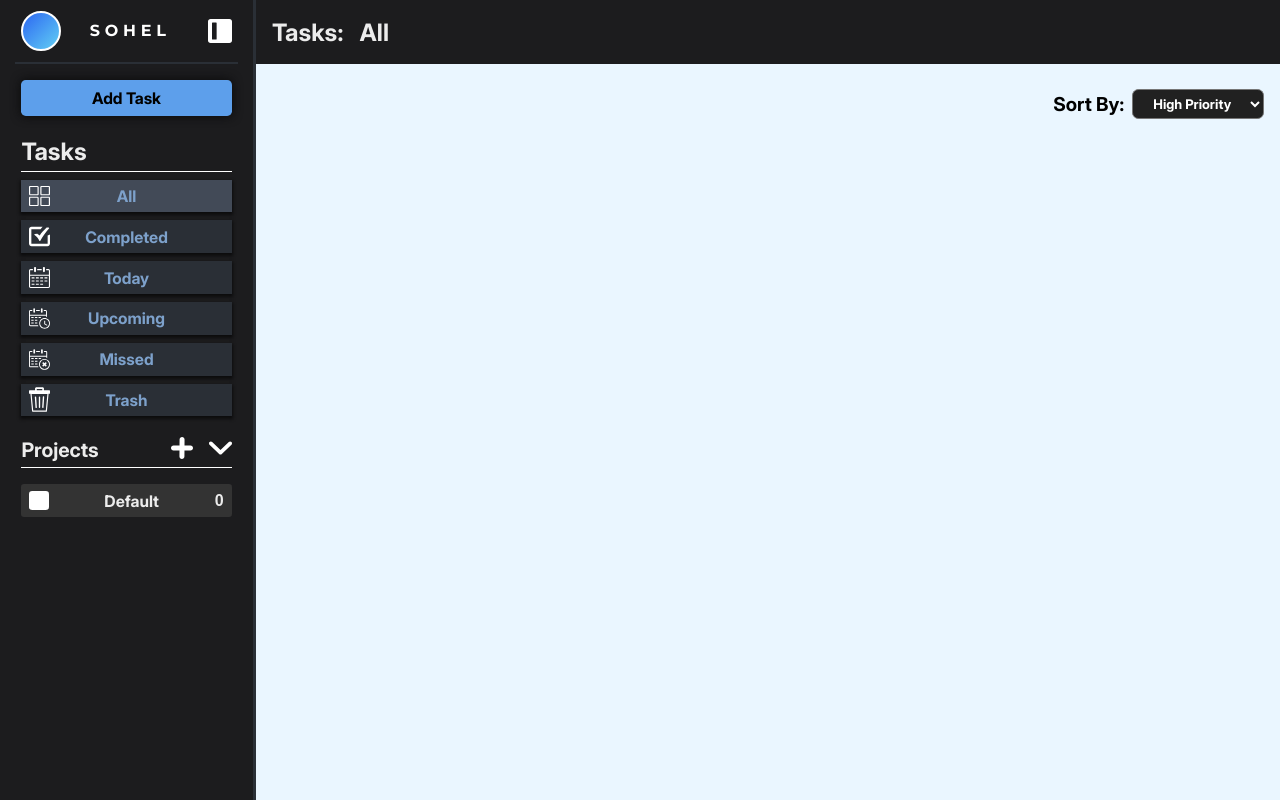
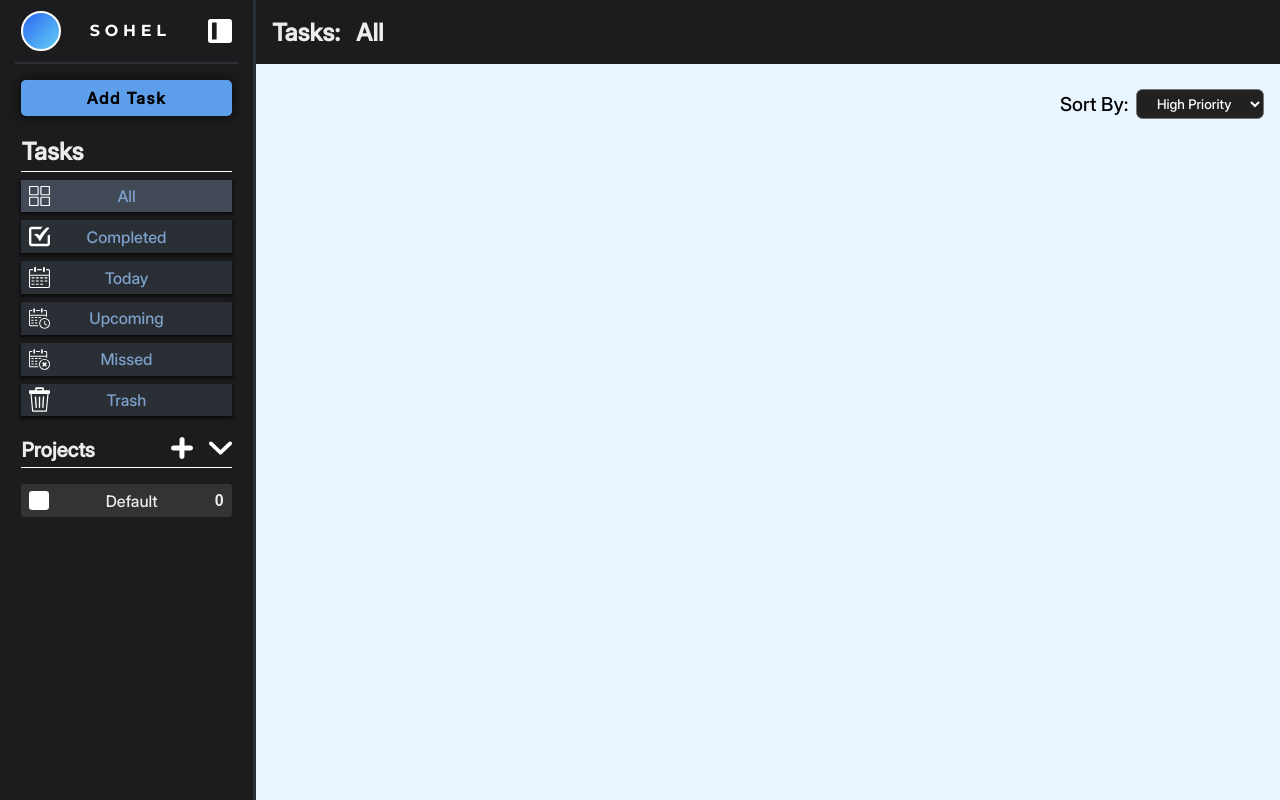
Before and after one commit to 5OH3L/Todo-list, a website built with webpack: page src/templates/template.html in a window 1280 px wide. Built offline with nearby package versions, Linux system fonts and the light colour scheme.

Commit message:
Reduce font-weight of some texts & increase add task text letter spacing

```diff
--- a/src/styles/style.css
+++ b/src/styles/style.css
@@ -5,8 +5,8 @@
 }
 
 @font-face {
-    font-family: 'inter-bold';
-    src: url("../fonts/inter/Inter_28pt-Bold.ttf")
+    font-family: 'inter-medium';
+    src: url("../fonts/inter/Inter_28pt-Medium.ttf")
 }
 
 @font-face {
@@ -30,7 +30,7 @@
     --primary-background-color: #1C1C1E;
     --sidebar-padding: 0 0.4rem;
     --primary-text-color: #ECECEC;
-    --primary-font-family: 'inter-bold', 'Trebuchet MS', 'Lucida Sans Unicode', 'Lucida Grande', 'Lucida Sans', Arial, sans-serif;
+    --primary-font-family: 'inter-medium', 'Trebuchet MS', 'Lucida Sans Unicode', 'Lucida Grande', 'Lucida Sans', Arial, sans-serif;
     --secondary-font-family: 'montserrat-bold', 'Trebuchet MS', 'Lucida Sans Unicode', 'Lucida Grande', 'Lucida Sans', Arial, sans-serif;
     --tertiary-font-family: 'inter-regular', 'Trebuchet MS', 'Lucida Sans Unicode', 'Lucida Grande', 'Lucida Sans', Arial, sans-serif;
     --quaternary-font-family: Roboto, 'Trebuchet MS', 'Lucida Sans Unicode', 'Lucida Grande', 'Lucida Sans', Arial, sans-serif;
@@ -227,8 +227,9 @@ body {
     border: none;
     color: black;
     font-family: inherit;
-    font-weight: inherit;
-    width: 100%;
+    font-weight:600;
+    width: 100%;
+    letter-spacing: 0.1rem;
     background-color: #5D9FEB;
     padding: 0.5rem 0;
     font-size: 1rem;
@@ -464,7 +465,7 @@ body {
     background-color: #212121;
     color: white;
     text-align: center;
-    font-weight: bold;
+    font-weight: 500;
     font-family: inherit;
     cursor: pointer;
     padding: 0.3rem;
```
Also changed, not shown: src/fonts/inter/Inter_28pt-Bold.ttf (deleted), src/fonts/inter/Inter_28pt-Medium.ttf (added).
